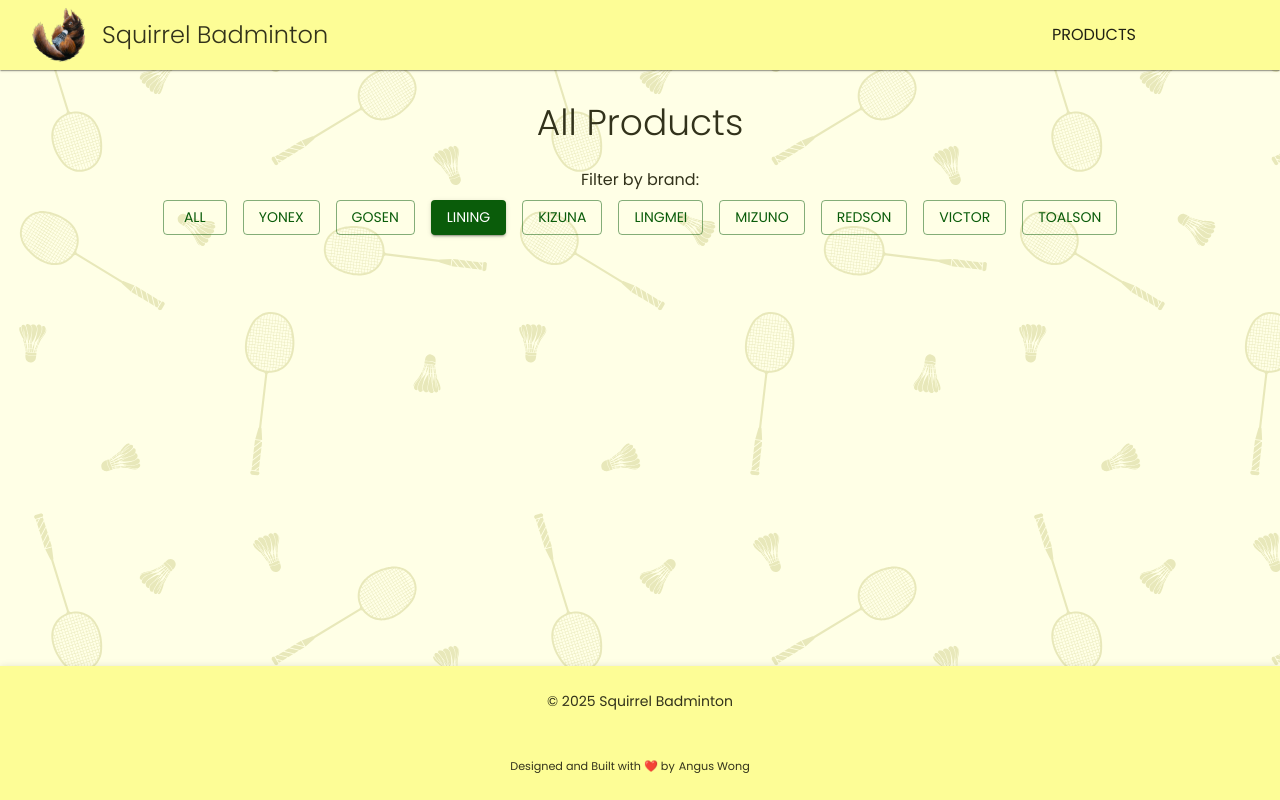
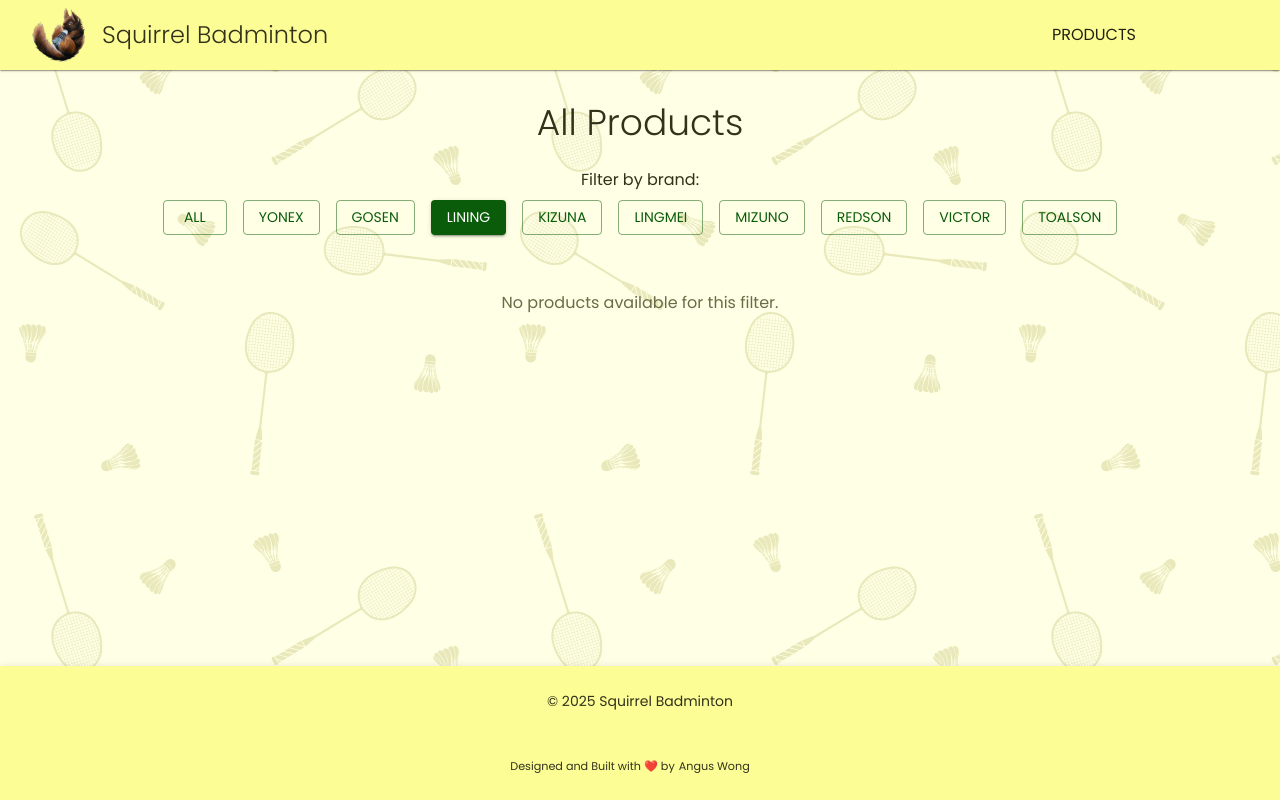
Before and after one commit to wongy123/Squirrel-Badminton, a React (Vite) app: page /SquirrelBadminton/products in a window 1280 px wide. Both pictures are taken after a click on the button "LINING". Built offline with nearby package versions, Linux system fonts and the light colour scheme; some icons are missing.

Commit message:
Add message when product list is empty

```diff
--- a/src/pages/Products/index.tsx
+++ b/src/pages/Products/index.tsx
@@ -99,8 +99,17 @@ const ProductsPage = () => {
           </Box>
         </Box>
 
+        {filteredProducts.length === 0 ? (
+          <Typography
+            variant="body1"
+            color="text.secondary"
+            sx={{ my: 4, textAlign: "center" }}
+          >
+            No products available for this filter.
+          </Typography>
+        ) : (
+          <>
             <ProductList products={visibleProducts} />
-
             {visibleCount < filteredProducts.length && (
               <Box sx={{ display: "flex", justifyContent: "center", mt: 4 }}>
                 <Button
@@ -112,6 +121,8 @@ const ProductsPage = () => {
                 </Button>
               </Box>
             )}
+          </>
+        )}
       </Box>
     </Container>
   );
```
Lines whose indentation alone changed are shown as unchanged.
